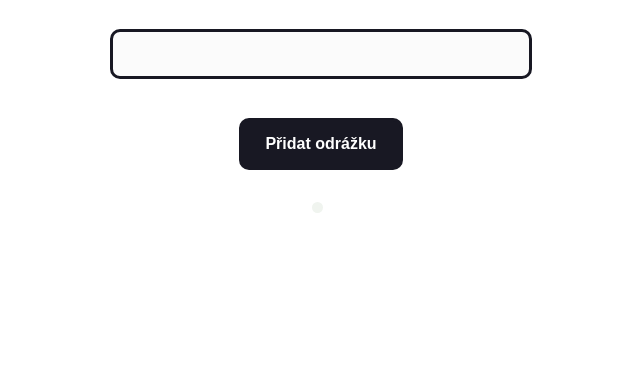
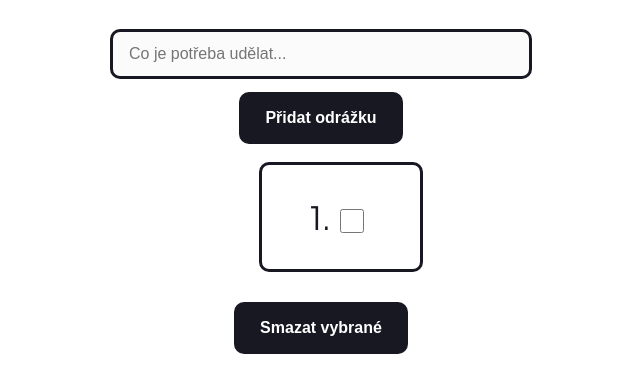
Before and after one commit to azaludek/ToDoList, a plain HTML site: page index.html in a window 1280 px wide. Both pictures are taken after a click on the button "Přidat odrážku". Shown: the part 96-488 px from the top of the page, without its empty margins (319-959 px from the left). Drawn offline with Linux system fonts and the light colour scheme.

Commit message:
feat: add and delete tasks, checkbox

```diff
--- a/index.html
+++ b/index.html
@@ -10,7 +10,7 @@
 <body>
     <div class="container">
         <h1>To-do list</h1>
-        <input type="text" id="input">
+        <input type="text" id="input" placeholder="Co je potřeba udělat...">
         <button onclick="Pridat()">Přidat odrážku</button>
     </div>
 </body>
--- a/script.js
+++ b/script.js
@@ -1,13 +1,36 @@
 let container = document.getElementsByClassName('container');
-
 let ul = document.createElement("ul");
 container[0].appendChild(ul);
 
+let taskNumber = 1;
+
 function Pridat() {
-    let input = document.getElementById('input').value;
-    for (let i = 0; i < 1; i++) {
-        let li = document.createElement("li");
-        li.appendChild(document.createTextNode(input));
-        ul.appendChild(li);
+  let input = document.getElementById('input').value;
+  let li = document.createElement("li");
+
+  let checkbox = document.createElement("input");
+  checkbox.type = "checkbox";
+  checkbox.setAttribute("id", "task" + taskNumber);
+
+  li.appendChild(document.createTextNode(taskNumber + ". " + input));
+  li.appendChild(checkbox);
+  ul.appendChild(li);
+
+  taskNumber++;
+}
+
+function Smazat() {
+  let checkboxes = document.querySelectorAll('input[type="checkbox"]');
+  for (let i = 0; i < checkboxes.length; i++) {
+    if (checkboxes[i].checked) {
+      let li = checkboxes[i].parentElement;
+      ul.removeChild    (li);
     }
+  }
 }
+
+let deleteButton = document.createElement("button");
+deleteButton.innerText = "Smazat vybrané";
+deleteButton.setAttribute("id", "delete");
+deleteButton.onclick = Smazat;
+container[0].appendChild(deleteButton);
--- a/style.scss
+++ b/style.scss
@@ -27,8 +27,17 @@ p {
 }
 
 li {
+    list-style: none;
     font-size: 2rem;
-    color: #F0F4EF;
+    color: #181823;
+    border: 3px solid #181823;
+    padding-top: 2rem;
+    padding-bottom: 2rem;
+    padding-left: 3rem;
+    padding-right: 3rem;
+    margin-top: 1%;
+    margin-bottom: 1%;
+    border-radius: 10px;
 }
 
 button {
@@ -40,7 +49,7 @@ button {
     font-weight: 600;
     border-radius: 10px;
     padding: 13px 23px;
-    margin-top: 3%;
+    margin-top: 1%;
     border: 3px solid #181823;
     background-color: #181823;
     color: white;
@@ -67,3 +76,13 @@ button {
         border: 2px solid rgb(124, 138, 255);
     }
 }
+
+input[type="checkbox"] {
+    display: inline-block;
+    width: 1.5rem;
+    height: 1.5rem;
+    border: 1px solid #aaa;
+    background-color: #fff;
+    margin-right: 8px;
+    vertical-align: middle;
+}
```
Also changed, not shown: style.css, 1 other file.
